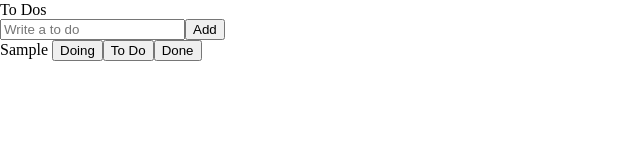
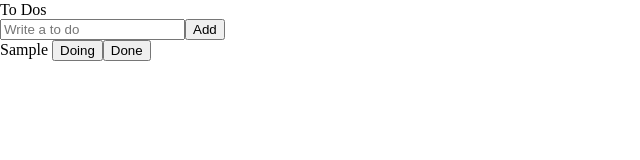
Before and after one commit to SpearJin/ToDo_recoil, a React (Create React App) app: page / in a window 1280 px wide. Both pictures are taken after typing "Sample" into the empty fields and a click on the button "Add". Shown: the top 160 px of the page, without its empty margins (0-640 px from the left). Built offline with nearby package versions, Linux system fonts and the light colour scheme.

Commit message:
[Feat] 카테고리 변경

```diff
--- a/src/components/ToDo.tsx
+++ b/src/components/ToDo.tsx
@@ -1,13 +1,38 @@
 import React from 'react';
-import { IToDo } from '../atoms';
+import { useSetRecoilState } from 'recoil';
+import { IToDo, toDoState } from '../atoms';
 
-function ToDo({ text }: IToDo) {
+function ToDo({ text, category, id }: IToDo) {
+  const setToDos = useSetRecoilState(toDoState);
+  const onClick = (event: React.MouseEvent<HTMLButtonElement>) => {
+    const {
+      currentTarget: { name },
+    } = event;
+    setToDos((prev) => {
+      console.log(prev);
+      const targetIndex = prev.findIndex((toDo) => toDo.id === id);
+      const newToDo = { text, id, category: name as any };
+      return [...prev.slice(0, targetIndex), newToDo, ...prev.slice(targetIndex + 1)];
+    });
+  };
   return (
     <li>
       <span>{text} </span>
-      <button>Doing</button>
-      <button>To Do</button>
-      <button>Done</button>
+      {category !== 'DOING' && (
+        <button name='DOING' onClick={onClick}>
+          Doing
+        </button>
+      )}
+      {category !== 'TO_DO' && (
+        <button name='TO_DO' onClick={onClick}>
+          To Do
+        </button>
+      )}
+      {category !== 'DONE' && (
+        <button name='DONE' onClick={onClick}>
+          Done
+        </button>
+      )}
     </li>
   );
 }
```
